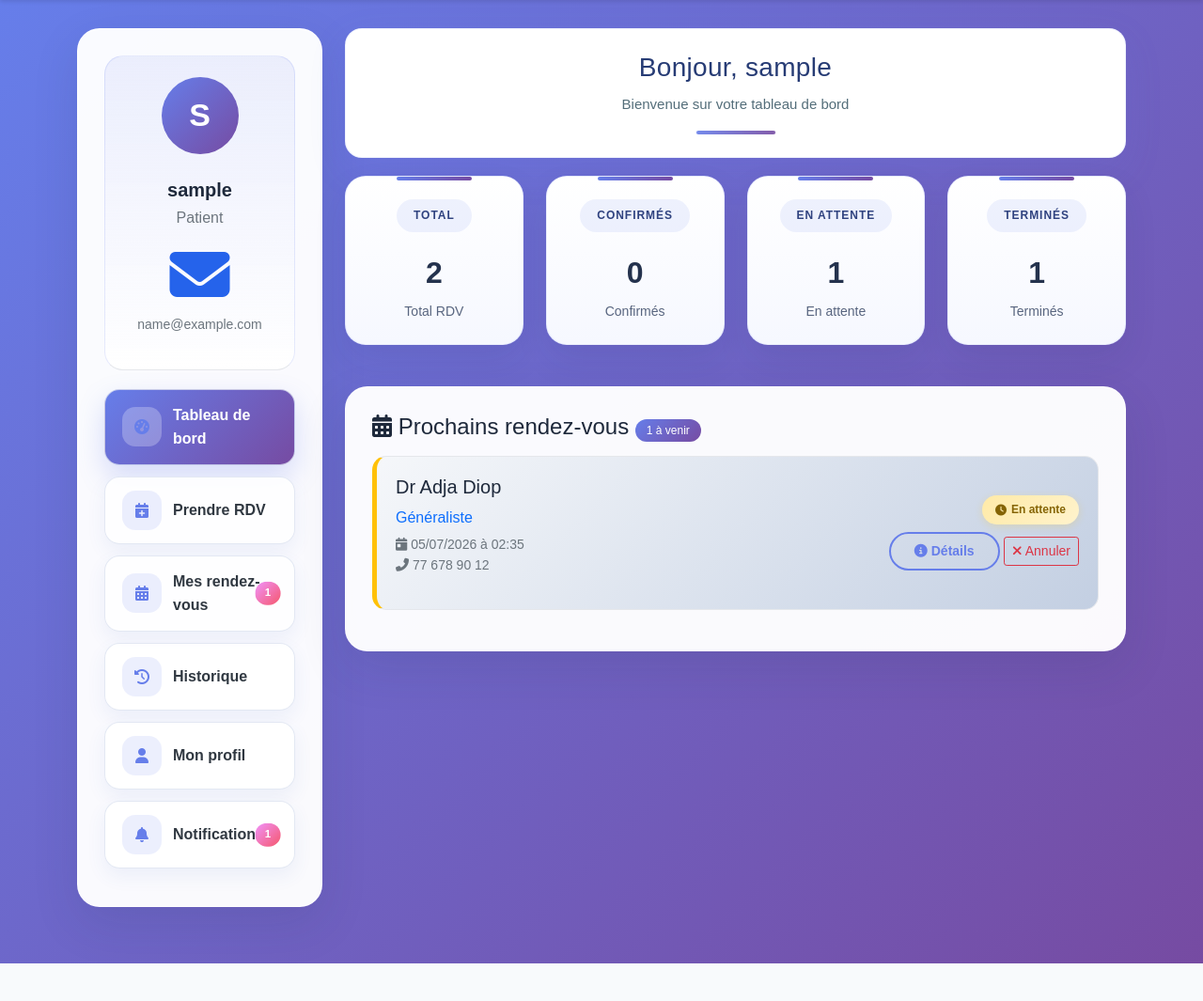
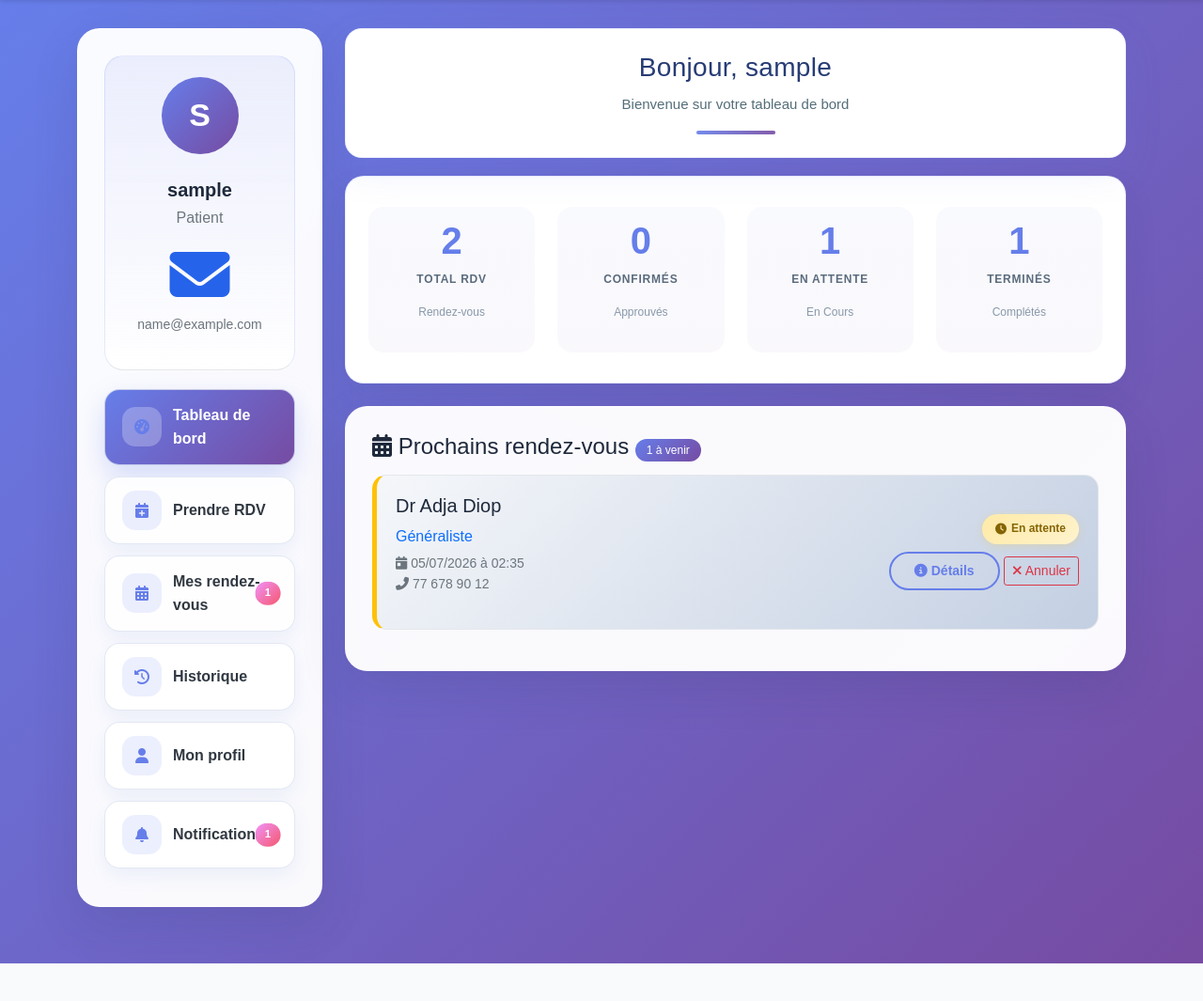
Before and after one commit to Amadou121/sama-docteur, a PHP site: page /dashboard.php in a window 1280 px wide. Shown: the part 74-1139 px from the top of the page at 94% size. Run offline with PHP 8.4, Linux system fonts and the light colour scheme; the visitor is signed in with stand-in values (Sample User, id 1); data comes from the database, SQL or seed files in the repository; some libraries are stand-ins or nearby versions.

Commit message:
dashboard1

```diff
--- a/dashboard.php
+++ b/dashboard.php
@@ -229,64 +229,73 @@ include 'includes/header.php';
 }
 
 .stat-card {
-    background: linear-gradient(180deg, #ffffff 0%, #f6f8ff 100%);
-    border-radius: 22px;
-    padding: 24px;
+    display: none;
+}
+
+.stats-bar {
+    background: #ffffff;
+    border-radius: 20px;
+    padding: 32px 24px;
+    box-shadow: 0 16px 36px rgba(32, 49, 84, 0.09);
+    border: 1px solid rgba(102,126,234,0.12);
+    margin-bottom: 24px;
+    display: grid;
+    grid-template-columns: repeat(auto-fit, minmax(140px, 1fr));
+    gap: 24px;
+}
+
+.stat-item {
     text-align: center;
-    box-shadow: 0 16px 36px rgba(32, 49, 84, 0.09);
-    transition: transform 0.3s ease, box-shadow 0.3s ease;
+    padding: 16px 12px;
+    border-radius: 16px;
+    background: linear-gradient(180deg, rgba(102,126,234,0.04) 0%, rgba(118,75,162,0.04) 100%);
+    transition: all 0.3s ease;
     position: relative;
     overflow: hidden;
-    border: 1px solid rgba(102,126,234,0.12);
-}
-
-.stat-card::before {
+}
+
+.stat-item::before {
     content: '';
     position: absolute;
     top: 0;
-    left: 50%;
-    transform: translateX(-50%);
-    width: 80px;
-    height: 4px;
+    left: 0;
+    right: 0;
+    height: 3px;
     background: linear-gradient(90deg, #667eea 0%, #764ba2 100%);
-    border-radius: 999px;
-}
-
-.stat-card:hover {
-    transform: translateY(-8px);
-    box-shadow: 0 22px 48px rgba(32, 49, 84, 0.12);
-}
-
-.stat-card i {
-    display: none;
-}
-
-.stat-card .stat-chip {
-    display: inline-flex;
-    align-items: center;
-    justify-content: center;
-    padding: 8px 18px;
-    border-radius: 999px;
-    background: rgba(102,126,234,0.1);
-    color: #2f427f;
+    opacity: 0;
+    transition: opacity 0.3s ease;
+}
+
+.stat-item:hover {
+    background: linear-gradient(180deg, rgba(102,126,234,0.08) 0%, rgba(118,75,162,0.08) 100%);
+    transform: translateY(-3px);
+}
+
+.stat-item:hover::before {
+    opacity: 1;
+}
+
+.stat-item .stat-number {
+    font-size: 40px;
+    font-weight: 800;
+    color: #667eea;
+    margin: 0;
+    line-height: 1;
+}
+
+.stat-item .stat-label {
     font-size: 12px;
     font-weight: 700;
+    color: #5a6b7d;
     text-transform: uppercase;
-    letter-spacing: 0.08em;
-    margin-bottom: 14px;
-}
-
-.stat-card h3 {
-    font-size: 34px;
-    font-weight: 700;
-    margin: 8px 0 8px;
-    color: #24324d;
-}
-
-.stat-card p {
-    margin: 0;
-    color: #5a6b7d;
-    font-size: 13px;
+    letter-spacing: 0.8px;
+    margin-top: 12px;
+}
+
+.stat-item .stat-desc {
+    font-size: 12px;
+    color: #8899aa;
+    margin-top: 6px;
 }
 
 .stat-card h3 {
@@ -808,34 +817,26 @@ include 'includes/header.php';
                         <p>Bienvenue sur votre tableau de bord</p>
                     </div>
                  </div>
-                    <div class="row g-4 mb-4">
-                        <div class="col-md-3">
-                            <div class="stat-card">
-                                <div class="stat-chip">Total</div>
-                                <h3><?php echo $stats['total_rdv']; ?></h3>
-                                <p>Total RDV</p>
-                            </div>
+                    <div class="stats-bar">
+                        <div class="stat-item">
+                            <p class="stat-number"><?php echo $stats['total_rdv']; ?></p>
+                            <p class="stat-label">Total RDV</p>
+                            <p class="stat-desc">Rendez-vous</p>
                         </div>
-                        <div class="col-md-3">
-                            <div class="stat-card">
-                                <div class="stat-chip">Confirmés</div>
-                                <h3><?php echo $stats['rdv_confirms']; ?></h3>
-                                <p>Confirmés</p>
-                            </div>
+                        <div class="stat-item">
+                            <p class="stat-number"><?php echo $stats['rdv_confirms']; ?></p>
+                            <p class="stat-label">Confirmés</p>
+                            <p class="stat-desc">Approuvés</p>
                         </div>
-                        <div class="col-md-3">
-                            <div class="stat-card">
-                                <div class="stat-chip">En attente</div>
-                                <h3><?php echo $stats['rdv_attente']; ?></h3>
-                                <p>En attente</p>
-                            </div>
+                        <div class="stat-item">
+                            <p class="stat-number"><?php echo $stats['rdv_attente']; ?></p>
+                            <p class="stat-label">En Attente</p>
+                            <p class="stat-desc">En Cours</p>
                         </div>
-                        <div class="col-md-3">
-                            <div class="stat-card">
-                                <div class="stat-chip">Terminés</div>
-                                <h3><?php echo $stats['rdv_termines']; ?></h3>
-                                <p>Terminés</p>
-                            </div>
+                        <div class="stat-item">
+                            <p class="stat-number"><?php echo $stats['rdv_termines']; ?></p>
+                            <p class="stat-label">Terminés</p>
+                            <p class="stat-desc">Complétés</p>
                         </div>
                     </div>
 
```
